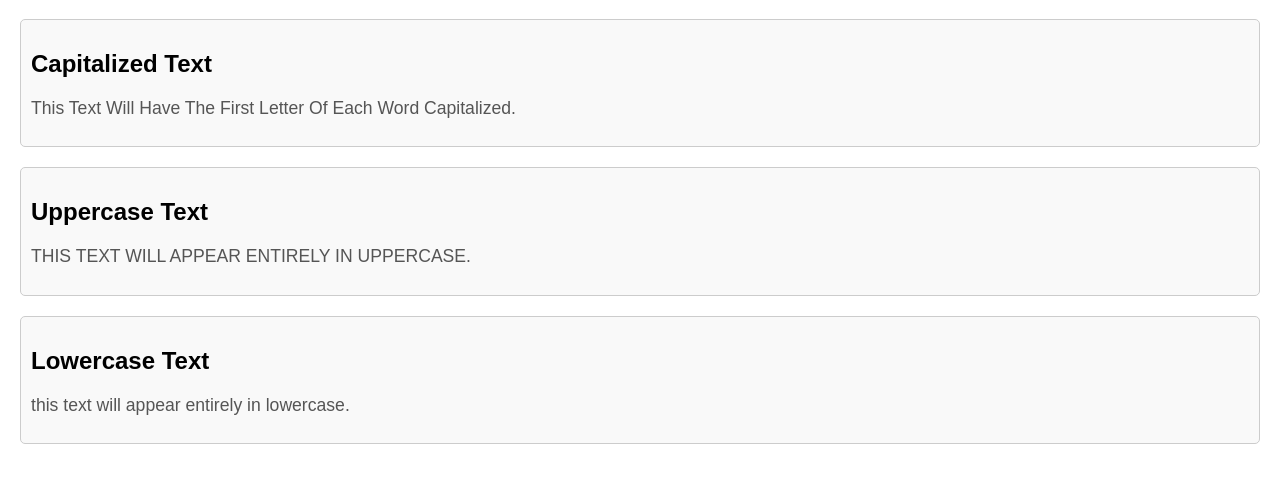
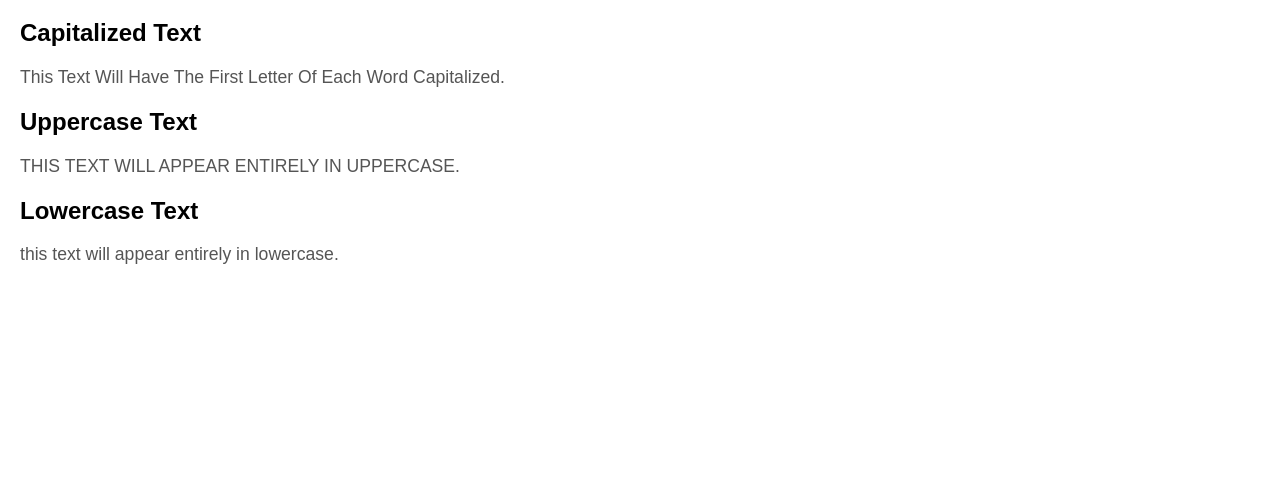
Before and after one commit to kaviarasan08/nani, a plain HTML site: page index.html in a window 1280 px wide. Shown: the part 61-544 px from the top of the page. Drawn offline with Linux system fonts and the light colour scheme.

Commit message:
Update index.html

```diff
--- a/index.html
+++ b/index.html
@@ -31,13 +31,7 @@
       text-transform: uppercase; /* Always display headings in uppercase */
     }
 
-    .section {
-      margin: 20px 0;
-      padding: 10px;
-      border: 1px solid #ccc;
-      border-radius: 5px;
-      background-color: #f9f9f9;
-    }
+
 
     .section p {
       font-size: 1.1em;
```
